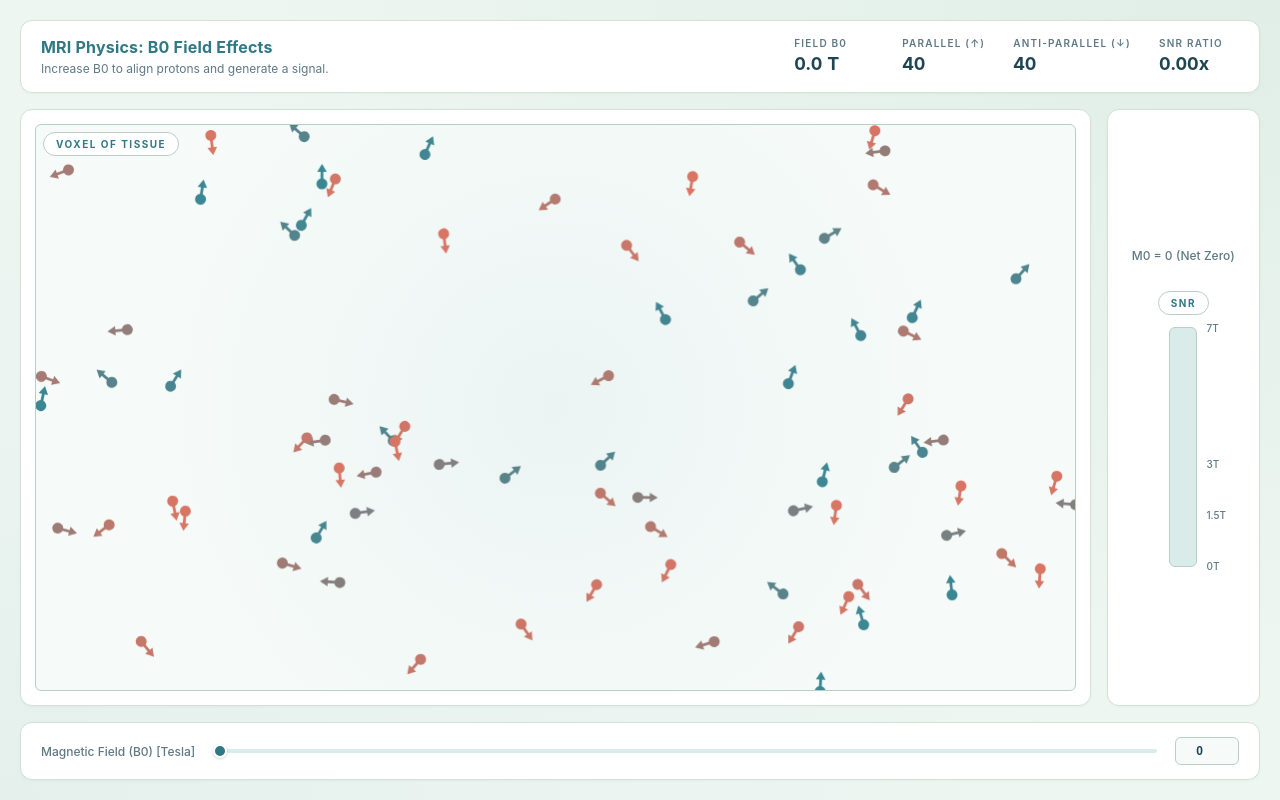
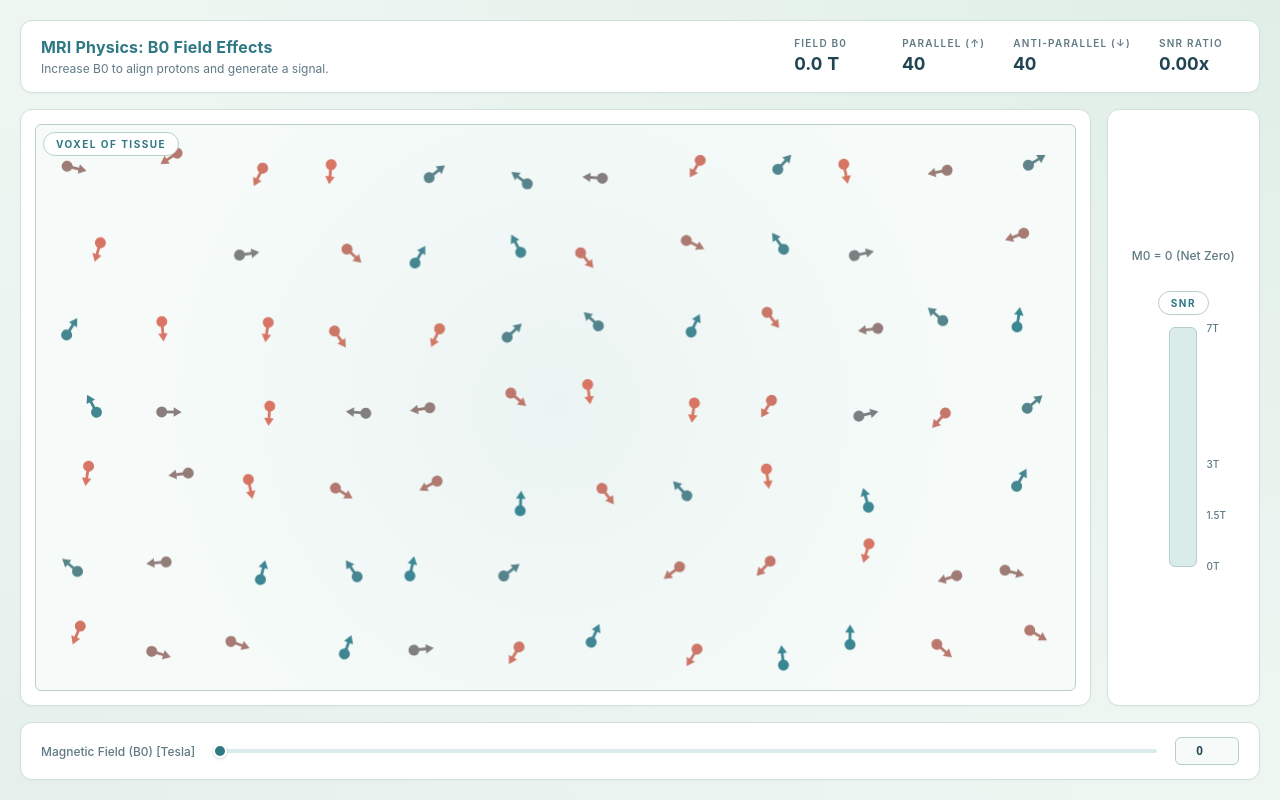
Before and after one commit to juveniusm/protonspin, a React app: page / in a window 1280 px wide. Built offline with nearby package versions, Linux system fonts and the light colour scheme.

Commit message:
Place protons on jittered grid to prevent arrow overlap

```diff
--- a/src/App.tsx
+++ b/src/App.tsx
@@ -9,6 +9,19 @@ export const App: React.FC = () => {
   const [b0, setB0] = useState(0);
 
   const protons = useMemo(() => {
+    // Place protons on a jittered grid so arrows never overlap
+    const COLS = 12;
+    const ROWS = 7;
+    const cells: Array<[number, number]> = [];
+    for (let r = 0; r < ROWS; r++) {
+      for (let c = 0; c < COLS; c++) cells.push([c, r]);
+    }
+    for (let i = cells.length - 1; i > 0; i--) {
+      const j = Math.floor(Math.random() * (i + 1));
+      [cells[i], cells[j]] = [cells[j], cells[i]];
+    }
+    const chosen = cells.slice(0, PROTON_COUNT);
+
     // Evenly spaced ranks ensure exactly 40/40 at B0=0 and a deterministic split as B0 rises
     const ranks = Array.from(
       { length: PROTON_COUNT },
@@ -18,12 +31,18 @@ export const App: React.FC = () => {
       const j = Math.floor(Math.random() * (i + 1));
       [ranks[i], ranks[j]] = [ranks[j], ranks[i]];
     }
-    return ranks.map((seed) => ({
-      x: Math.random(),
-      y: Math.random(),
-      randomAngle: Math.random() * Math.PI * 2,
-      seed,
-    }));
+
+    return ranks.map((seed, i) => {
+      const [c, r] = chosen[i];
+      const jitterX = (Math.random() - 0.5) * 0.35;
+      const jitterY = (Math.random() - 0.5) * 0.35;
+      return {
+        x: (c + 0.5 + jitterX) / COLS,
+        y: (r + 0.5 + jitterY) / ROWS,
+        randomAngle: Math.random() * Math.PI * 2,
+        seed,
+      };
+    });
   }, []);
 
   const ALIGN_FULL_B0 = 1.5;
```
